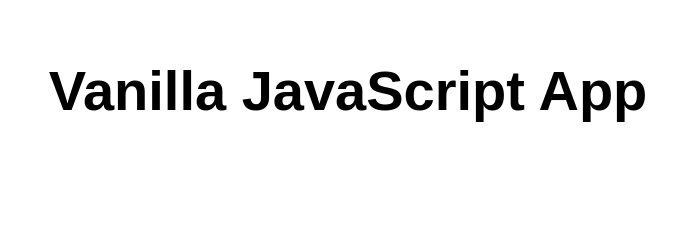
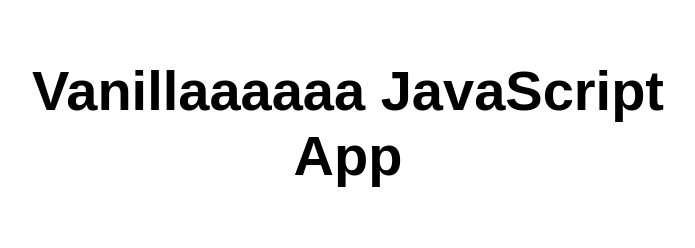
Before and after one commit to Paneee2024/my-first-static-web-app, a website: page src/index.html in a window 1280 px wide. Shown: the whole page, without its empty margins (292-987 px from the left). Drawn offline with Linux system fonts and the light colour scheme.

Commit message:
Update index.html

```diff
--- a/src/index.html
+++ b/src/index.html
@@ -10,7 +10,7 @@
 
 <body>
   <main>
-    <h1>Vanilla JavaScript App</h1>
+    <h1>Vanillaaaaaa JavaScript App</h1>
   </main>
 </body>
 
```
